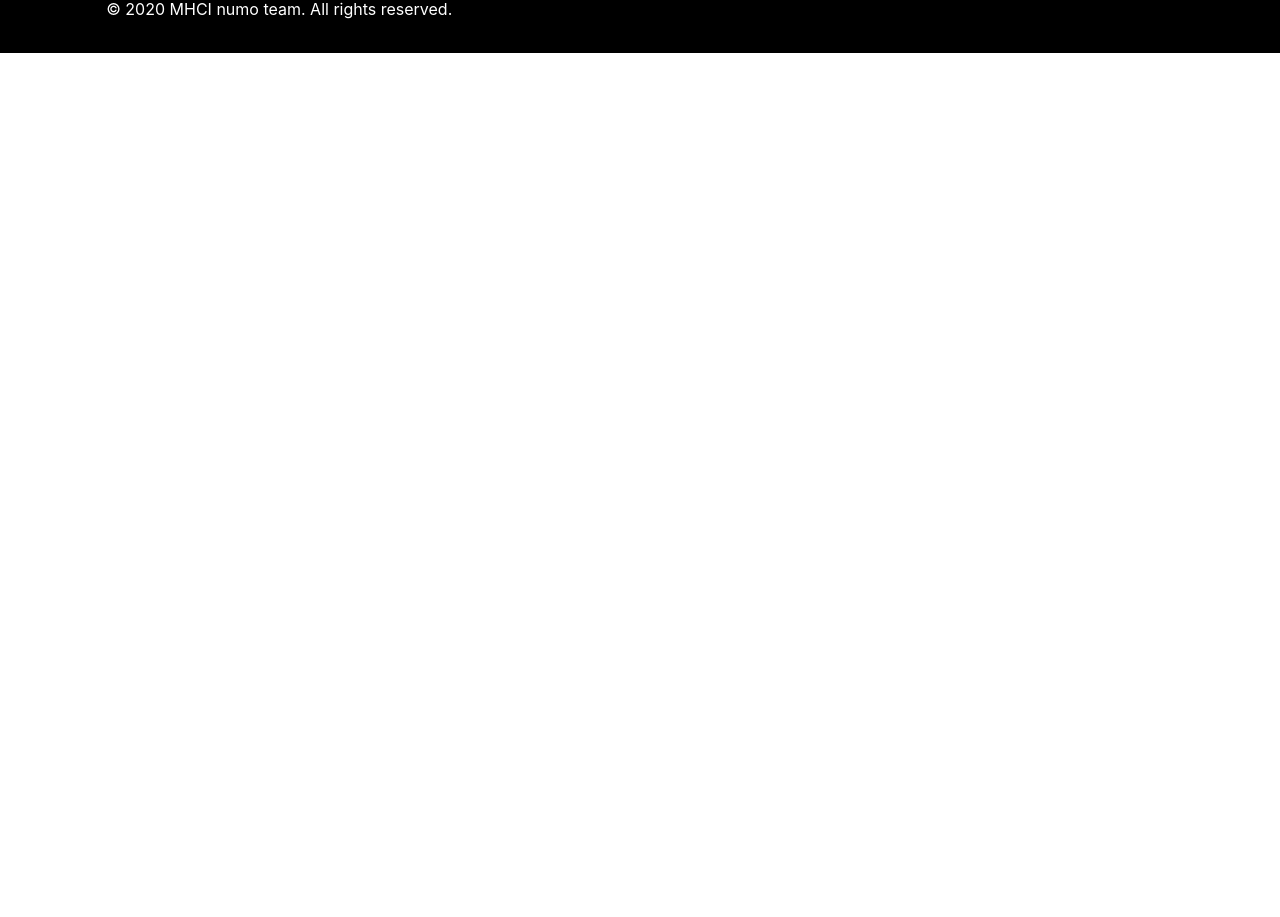
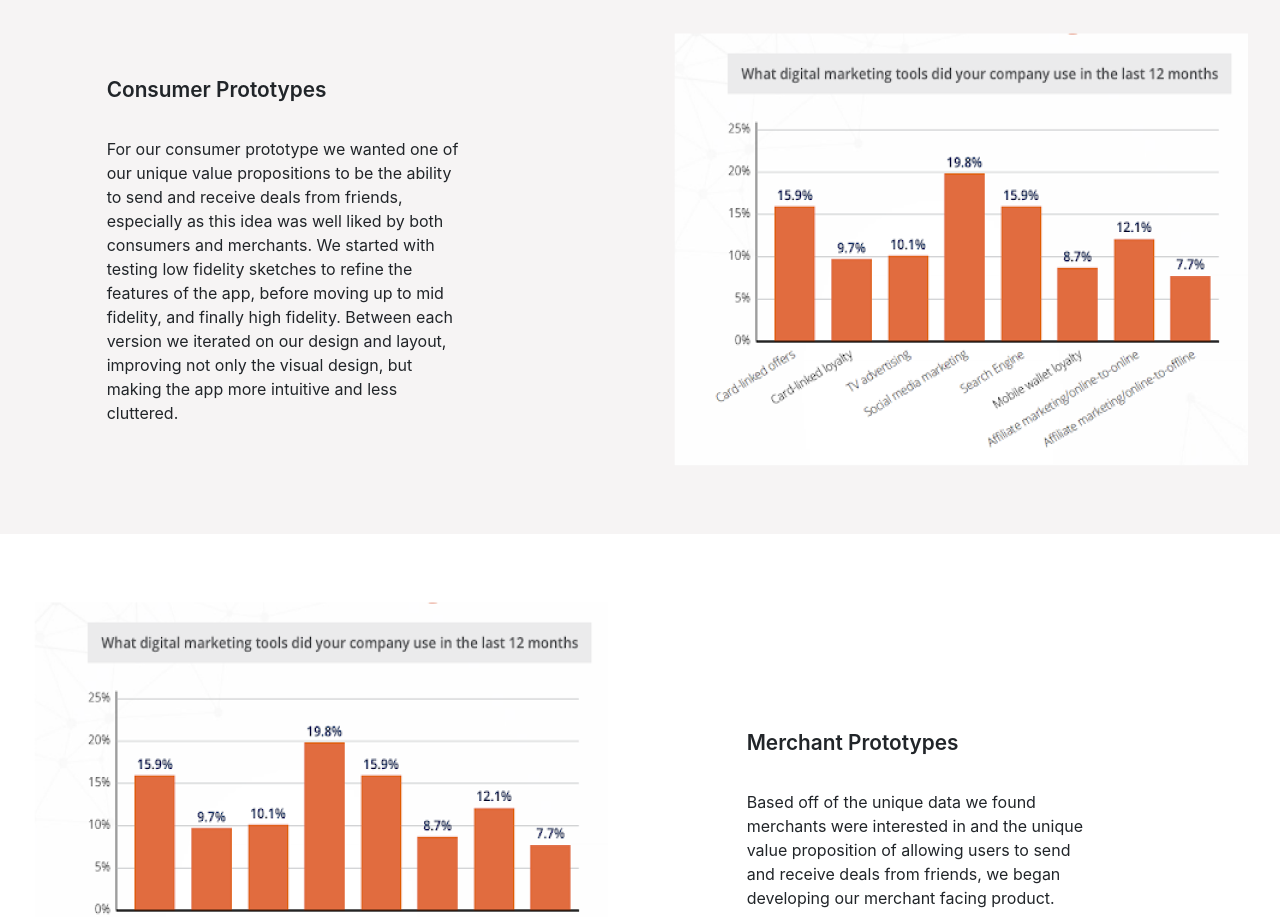
Before and after one commit to niharika-j/mercury, a React (Create React App) app: page /prototypes in a window 1280 px wide. Shown: the part 4157-5074 px from the top of the page. Before the commit the page ends 4210 px from the top, so only its background shows below. Built offline with nearby package versions, Linux system fonts and the light colour scheme.

Commit message:
Update prototypes.js

```diff
--- a/src/pages/prototypes.js
+++ b/src/pages/prototypes.js
@@ -15,6 +15,8 @@ function PrototypesPage() {
 
   let scenariosAndStoryboards = ["To test our many ideas for both of our stakeholders we wrote scenarios and from those we drew storyboards. We then tested these with merchants and consumers to see which of these ideas resonated or evoked a response.  One of our major findings for merchants was they believed offering cashback/discounts was a good way to bring in first time customers. Consumers were interested in ideas involving: using spending data to create tailored offers,using recommendations from friends to decide where to go, and wanting to support small local businesses."];
   let merchantInterviews = ["Additionally, we conducted interview with merchants to determine what power they wanted to have over CLO’s and what type of deals they preferred as well as what type of metrics they wanted to see.  We found merchants wanted to have full control over the deals they offered , and each merchant had unique wants for the deals they offered.  Merchants wanted to see unique data they can only obtain through CLO’s including: traffic, top list information, items and return customers, and demographic info."];
+  let consumerPrototype = ["For our consumer prototype we wanted one of our unique value propositions to be the ability to send and receive deals from friends, especially as this idea was well liked by both consumers and merchants.  We started with testing low fidelity sketches to refine the features of the app,  before moving up to mid fidelity, and finally high fidelity.  Between each version we iterated on our design and layout, improving not only the visual design, but making the app more intuitive and less cluttered."];
+  let merchantPrototype = ["Based off of the unique data we found merchants were interested in and the unique value proposition of allowing users to send and receive deals from friends, we began developing our merchant facing product."]
 
 
   let ideatingList = [
@@ -115,10 +117,32 @@ function PrototypesPage() {
 
             <SectionHeaderComponent
                 title="Prototypes"
-                content="Once we established The development of our products followed the cycle of design, test, and iterate."
+                content="Once we established the ideas we wanted to incorporate in our product we began development.  The development of our products followed the cycle of design, test, and iterate."
                 imgSrc={marketSize}
                 alt="card-linked offers on phone and PoS"
                 bg="white"
+            />
+
+            <SubsectionComponent
+                title="Consumer Prototypes"
+                textType="paragraph"
+                content={consumerPrototype}
+                imgSrc={marketSize}     //fix image
+                bg="grey"
+                isButton={false}
+                url=""
+                alignImg="right"
+            />
+
+            <SubsectionComponent
+                title="Merchant Prototypes"
+                textType="paragraph"
+                content={merchantPrototype}
+                imgSrc={marketSize}     //fix image
+                bg="white"
+                isButton={false}
+                url=""
+                alignImg="left"
             />
 
 
```
